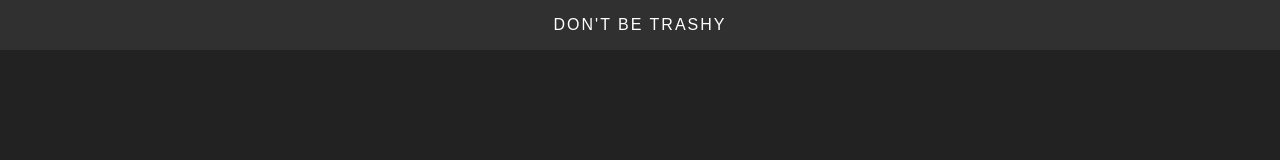
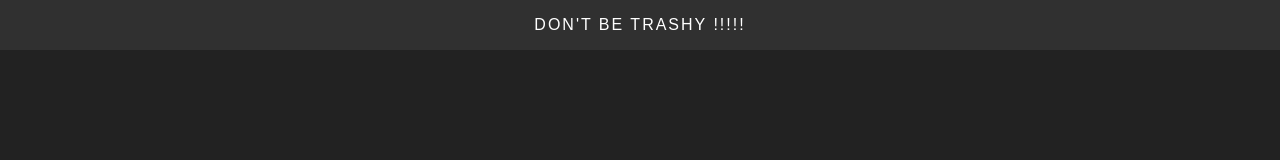
Before and after one commit to pyxyyy/shehacks, a React (Create React App) app: page / in a window 1280 px wide. Both pictures are taken after a click on the button "START RECYCLING". Shown: the top 160 px of the page. Built offline with nearby package versions, Linux system fonts and the light colour scheme.

Commit message:
add exclamation marks

```diff
--- a/src/HeaderBar/HeaderBar.js
+++ b/src/HeaderBar/HeaderBar.js
@@ -4,14 +4,12 @@ import './HeaderBar.css';
 class HeaderBar extends Component {
     constructor(props) {
         super();
-        this.state = {
-        }
     }
 
     render() {
         return (
             <div className="HeaderBar">
-                DON'T BE TRASHY
+                DON'T BE TRASHY !!!!!
             </div>
         );
     }
```
